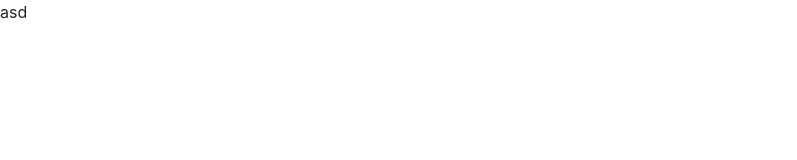
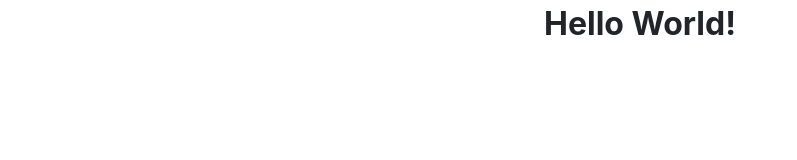
Before and after one commit to eugentimofeev/projectJS, a plain HTML site: page index.html in a window 1280 px wide. Shown: the whole page, without its empty margins (0-797 px from the left). Drawn offline with Linux system fonts and the light colour scheme.

Commit message:
add h1 tag

```diff
--- a/index.html
+++ b/index.html
@@ -9,8 +9,7 @@
     <title>Document</title>
 </head>
 <body>
-
-    asd
+    <h1>Hello World!</h1>
     <script src="js/script.js"></script>
 </body>
 </html>
--- a/sass/style.sass
+++ b/sass/style.sass
@@ -0,0 +1,2 @@
+h1
+    text-align: center
```
Also changed, not shown: css/style.css, 1 other file.
